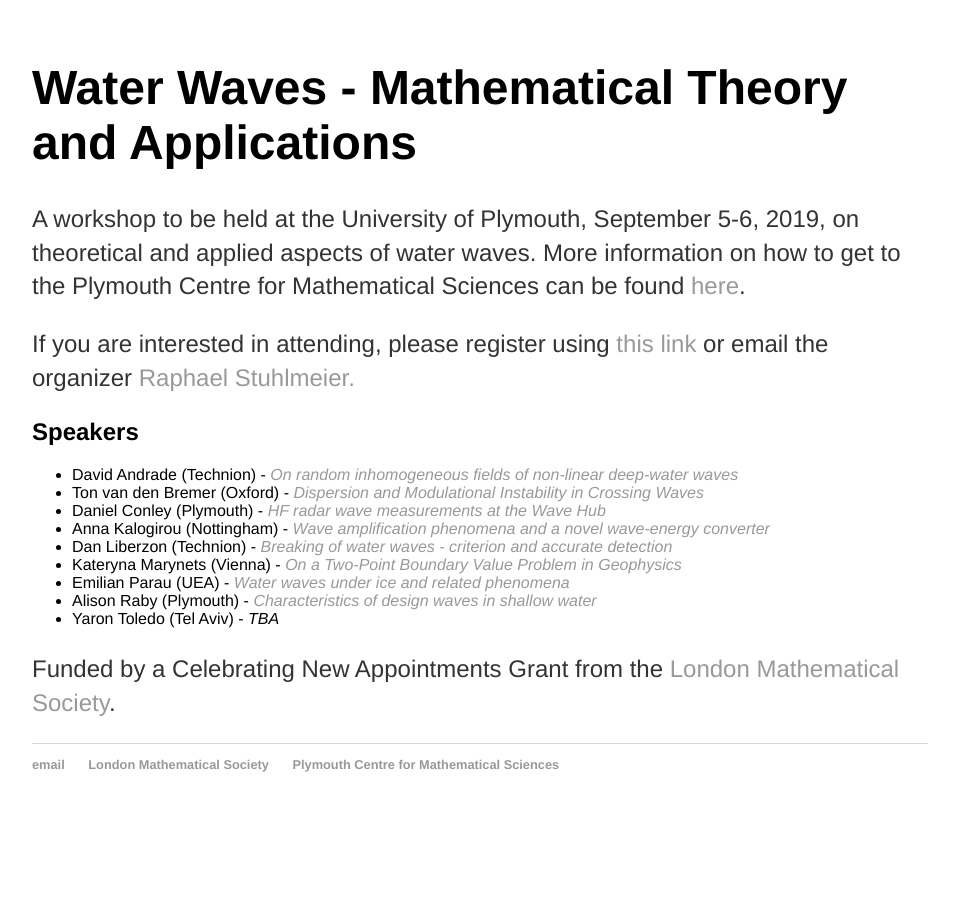
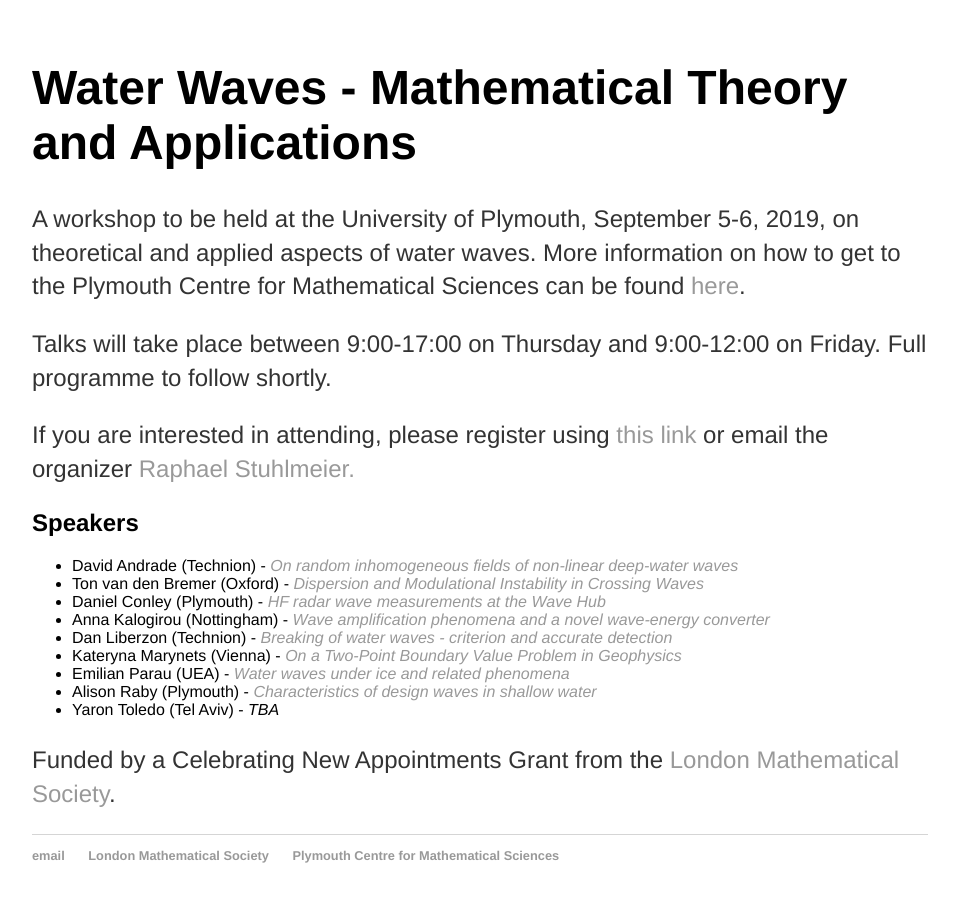
Before and after one commit to rstuhlmeier/rstuhlmeier.github.io, a Jekyll site: the page built from conferences/workshop.html, in a window 1280 px wide. Shown: the whole page, without its empty margins (160-1119 px from the left). Built offline with Jekyll 4.4.1, drawn with Linux system fonts in a browser that asks for light colours; before the commit the page ends 900 px from its top, so only the background shows below that.

Commit message:
Update workshop.html

```diff
--- a/conferences/workshop.html
+++ b/conferences/workshop.html
@@ -6,7 +6,7 @@ title: Workshop Water Waves - Mathematical Theory and Applications
 <h1>Water Waves - Mathematical Theory and Applications</h1>
 
 <p>A workshop to be held at the University of Plymouth, September 5-6, 2019, on theoretical and applied aspects of water waves. More information on how to get to the Plymouth Centre for Mathematical Sciences can be found <a href="http://math-sciences.org/how-to-reach-us/">here</a>.</p>
-
+<p>Talks will take place between 9:00-17:00 on Thursday and 9:00-12:00 on Friday. Full programme to follow shortly.</p>
 
 <p>If you are interested in attending, please register using <a href="https://forms.gle/JxZtm6txXFjuJ25L9">this link</a> or email the organizer <a href="mailto:raphael.stuhlmeier@plymouth.ac.uk?Subject=Waves%20Workshop">Raphael Stuhlmeier. </a>
 
```
